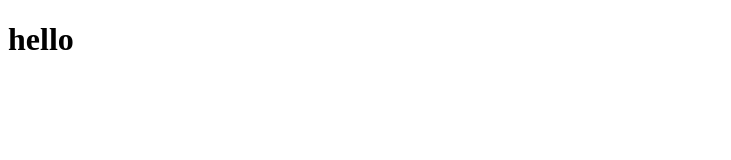
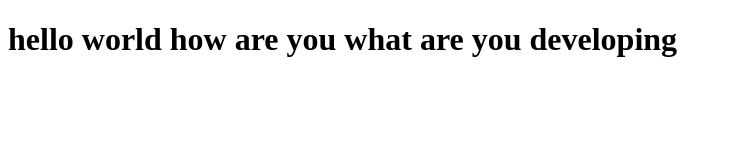
Before and after one commit to Tushar161616/gita, a plain HTML site: page index.html in a window 1280 px wide. Shown: the whole page, without its empty margins (0-731 px from the left). Drawn offline with Linux system fonts and the light colour scheme.

Commit message:
update version

```diff
--- a/index.html
+++ b/index.html
@@ -6,6 +6,6 @@
     <title>Document</title>
 </head>
 <body>
-    <h1>hello </h1>
+    <h1>hello world how are you what are you developing</h1>
 </body>
 </html>
```
